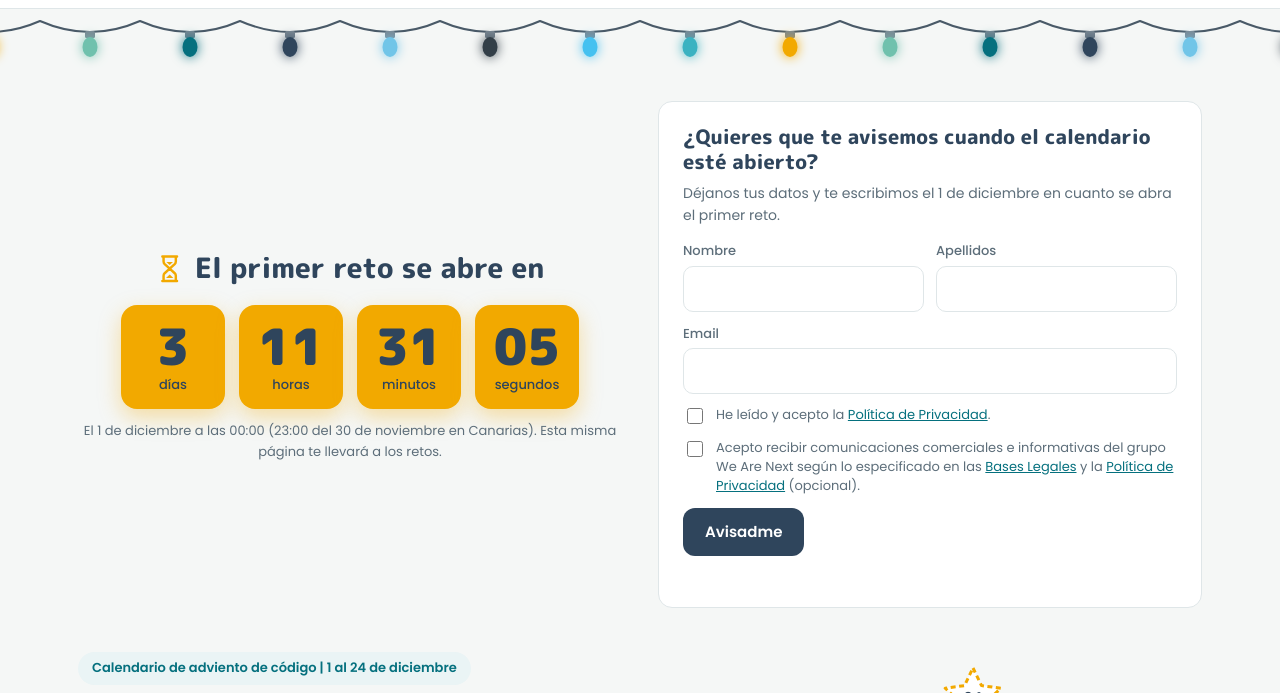
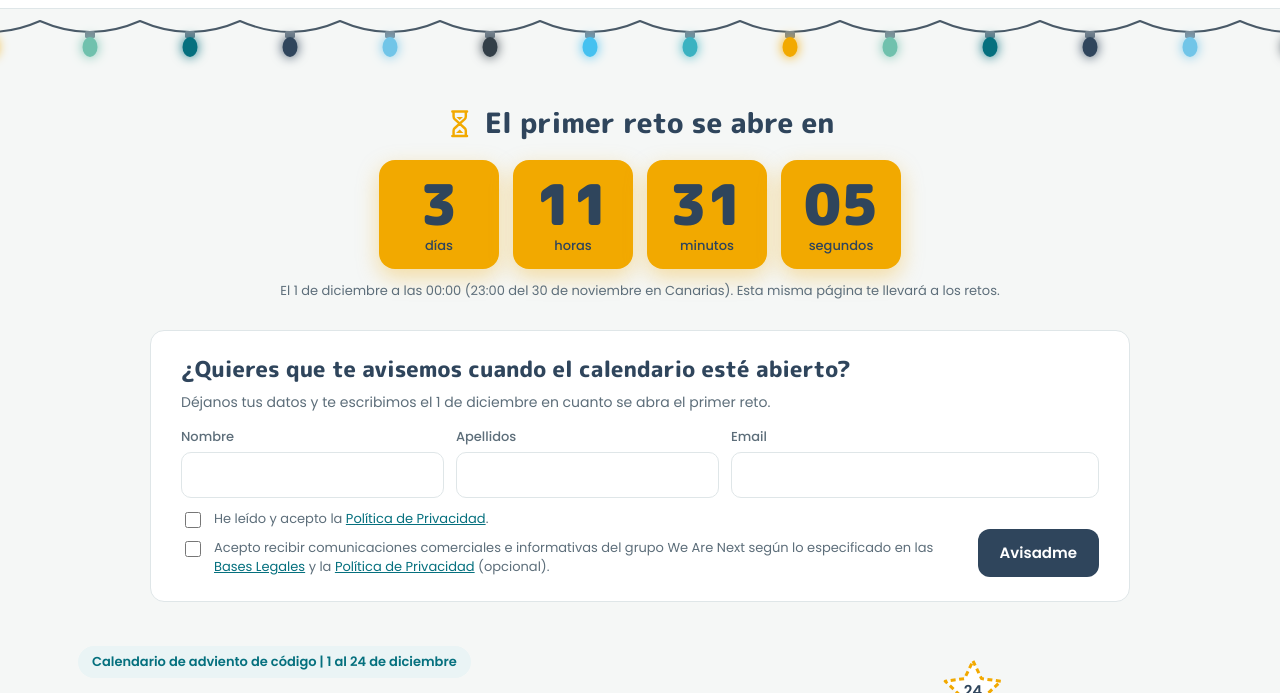
Before and after one commit to sirviendocodigo/retos-navidad-2026, a plain HTML site: page index.html in a window 1280 px wide. Shown: the part 60-753 px from the top of the page. Drawn offline with Linux system fonts and the light colour scheme.

Commit message:
Add files via upload

```diff
--- a/index.html
+++ b/index.html
@@ -73,10 +73,13 @@
   .stamp { display: inline-block; font-family: ui-monospace, monospace; font-size: 12px; font-weight: 600; color: var(--lm-deep); border: 2px solid var(--lm-deep); border-radius: 6px; padding: 2px 8px; transform: rotate(-3deg); margin-bottom: 10px; }
 
   .arriba { padding: 18px 0 8px; }
-  .arriba .wrap { display: grid; grid-template-columns: 1fr 1fr; gap: 36px; align-items: center; }
+  .arriba .wrap { display: grid; grid-template-columns: 1fr; gap: 28px; justify-items: center; }
   .cuenta { text-align: center; }
-  .avisame { background: #fff; border: 1px solid var(--line); border-radius: var(--radius); padding: 22px 24px; display: grid; gap: 12px; }
-  .avisame h2 { font-family: var(--display); font-weight: 800; font-size: 20px; line-height: 1.25; color: var(--sc-navy); margin: 0; }
+  .avisame { background: #fff; border: 1px solid var(--line); border-radius: var(--radius); padding: 24px 30px; display: grid; gap: 12px; width: 100%; max-width: 980px; }
+  .avisame .campos { display: grid; grid-template-columns: 1fr 1fr 1.4fr; gap: 12px; }
+  .avisame .pie { display: flex; gap: 20px; align-items: flex-end; justify-content: space-between; flex-wrap: wrap; }
+  .avisame .pie .checks { display: grid; gap: 8px; flex: 1 1 520px; }
+  .avisame h2 { font-family: var(--display); font-weight: 800; font-size: 22px; line-height: 1.25; color: var(--sc-navy); margin: 0; }
   .avisame .sub { margin: -4px 0 2px; font-size: 14px; color: var(--ink-soft); }
   .avisame .dos { display: grid; grid-template-columns: 1fr 1fr; gap: 12px; }
   .avisame label { display: grid; gap: 4px; font-size: 13px; font-weight: 500; color: var(--ink-soft); }
@@ -89,14 +92,15 @@
   .btn { font: inherit; font-weight: 600; font-size: 15px; border: 0; border-radius: 12px; padding: 12px 22px; cursor: pointer; background: var(--sc-navy); color: #fff; justify-self: start; }
   .btn:hover { background: var(--lm-deep); }
   .btn:disabled { background: #E3EAED; color: #6B7B85; cursor: wait; }
-  .msg { margin: 0; font-size: 14px; min-height: 1.2em; }
+  .msg { margin: 0; font-size: 14px; }
+  .msg:empty { display: none; }
   .msg.ok { color: var(--lm-deep); font-weight: 600; } .msg.ko { color: #B42318; }
   .cuenta h2 { font-family: var(--display); font-weight: 800; font-size: clamp(20px, 2.6vw, 28px); color: var(--sc-navy); margin: 0 0 14px; display: inline-flex; align-items: center; gap: 10px; }
   .reloj { color: var(--nd-yellow); width: 1.05em; height: 1.05em; fill: none; stroke: currentColor; stroke-width: 2; stroke-linecap: round; stroke-linejoin: round; flex-shrink: 0; }
   .reloj .arena { fill: currentColor; stroke: none; }
   .cajas { display: flex; gap: 14px; justify-content: center; }
-  .caja { background: var(--nd-yellow); color: var(--sc-navy); border-radius: 16px; min-width: 104px; padding: 16px 12px 12px; text-align: center; box-shadow: 0 8px 22px rgba(242, 169, 0, .35); }
-  .caja b { display: block; font-family: var(--display); font-weight: 900; font-size: 50px; line-height: 1; font-variant-numeric: tabular-nums; }
+  .caja { background: var(--nd-yellow); color: var(--sc-navy); border-radius: 16px; min-width: 120px; padding: 16px 12px 12px; text-align: center; box-shadow: 0 8px 22px rgba(242, 169, 0, .35); }
+  .caja b { display: block; font-family: var(--display); font-weight: 900; font-size: 56px; line-height: 1; font-variant-numeric: tabular-nums; }
   .caja span { font-size: 13px; font-weight: 500; }
   .cuenta .nota { margin: 12px 0 0; font-size: 13px; color: var(--ink-soft); }
 
@@ -131,7 +135,8 @@
 
   @media (max-width: 1000px) { .hero .wrap { gap: 28px; } .bola { width: 34px; height: 34px; font-size: 12px; } .arbol .fila { gap: 8px; } .arbol { gap: 9px; } }
   @media (max-width: 860px) { .tarjetas { grid-template-columns: 1fr; } .arriba .wrap { grid-template-columns: 1fr; } }
-  @media (max-width: 480px) { .avisame .dos { grid-template-columns: 1fr; } }
+  @media (max-width: 760px) { .avisame .campos { grid-template-columns: 1fr 1fr; } .avisame .campos label:last-child { grid-column: 1 / -1; } .avisame { padding: 22px 20px; } }
+  @media (max-width: 480px) { .avisame .campos { grid-template-columns: 1fr; } }
   @media (max-width: 680px) { .hero .wrap { grid-template-columns: 1fr; } }
   @media (max-width: 560px) { .logos .lbl { display: none; } .logos { gap: 12px; } .logo-lm img { height: 20px; } .logo-nd svg { height: 12px; } .logo-sc svg { height: 13px; } .codiguito { margin-right: -14px; } .codiguito svg { height: 30px; } .topbar .wrap { padding: 0 16px; } .cajas { gap: 8px; } .caja { min-width: 0; flex: 1; padding: 12px 4px 10px; } .caja b { font-size: 32px; } .caja span { font-size: 11px; } .bola { width: 34px; height: 34px; font-size: 12px; } .arbol .fila { gap: 8px; } }
   @media (max-width: 380px) { .logos { gap: 8px; } .logo-lm img { height: 16px; } .logo-nd svg { height: 10px; } .logo-sc svg { height: 11px; } .codiguito svg { height: 24px; } .codiguito { margin-right: -11px; } .wrap { padding: 0 18px; } }
@@ -170,15 +175,19 @@
     <form class="avisame" id="avisame" novalidate>
       <h2 id="avisameTit">¿Quieres que te avisemos cuando el calendario esté abierto?</h2>
       <p class="sub">Déjanos tus datos y te escribimos el 1 de diciembre en cuanto se abra el primer reto.</p>
-      <div class="dos">
+      <div class="campos">
         <label>Nombre<input type="text" id="aNombre" name="nombre" autocomplete="given-name" maxlength="80" required></label>
         <label>Apellidos<input type="text" id="aApellidos" name="apellidos" autocomplete="family-name" maxlength="120" required></label>
+        <label>Email<input type="email" id="aEmail" name="email" autocomplete="email" maxlength="254" required></label>
       </div>
-      <label>Email<input type="email" id="aEmail" name="email" autocomplete="email" maxlength="254" required></label>
       <label class="trampa" aria-hidden="true">Web<input type="text" id="aWeb" name="web" tabindex="-1" autocomplete="off"></label>
-      <label class="check"><input type="checkbox" id="aPriv" required><span>He leído y acepto la <a href="privacidad.html" target="_blank" rel="noopener">Política de Privacidad<span class="sr"> (se abre en otra pestaña)</span></a>.</span></label>
-      <label class="check"><input type="checkbox" id="aCom"><span>Acepto recibir comunicaciones comerciales e informativas del grupo We Are Next según lo especificado en las <a href="bases.html" target="_blank" rel="noopener">Bases Legales<span class="sr"> (se abre en otra pestaña)</span></a> y la <a href="privacidad.html" target="_blank" rel="noopener">Política de Privacidad<span class="sr"> (se abre en otra pestaña)</span></a> (opcional).</span></label>
-      <button type="submit" class="btn" id="aEnviar">Avisadme</button>
+      <div class="pie">
+        <div class="checks">
+          <label class="check"><input type="checkbox" id="aPriv" required><span>He leído y acepto la <a href="privacidad.html" target="_blank" rel="noopener">Política de Privacidad<span class="sr"> (se abre en otra pestaña)</span></a>.</span></label>
+          <label class="check"><input type="checkbox" id="aCom"><span>Acepto recibir comunicaciones comerciales e informativas del grupo We Are Next según lo especificado en las <a href="bases.html" target="_blank" rel="noopener">Bases Legales<span class="sr"> (se abre en otra pestaña)</span></a> y la <a href="privacidad.html" target="_blank" rel="noopener">Política de Privacidad<span class="sr"> (se abre en otra pestaña)</span></a> (opcional).</span></label>
+        </div>
+        <button type="submit" class="btn" id="aEnviar">Avisadme</button>
+      </div>
       <p class="msg" id="aMsg" role="status" aria-live="polite"></p>
     </form>
   </div>
```
